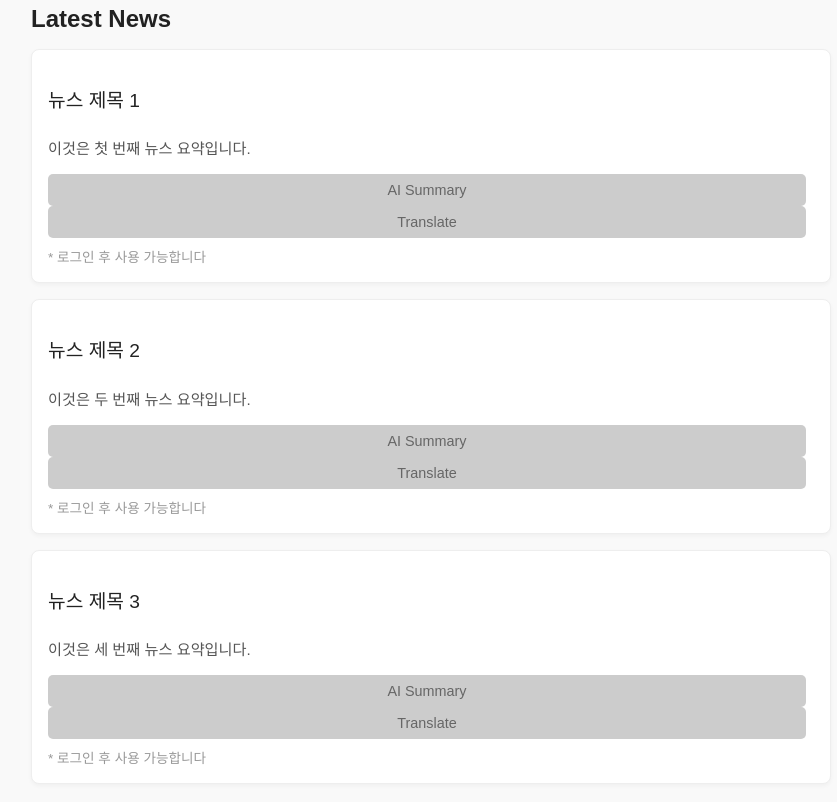
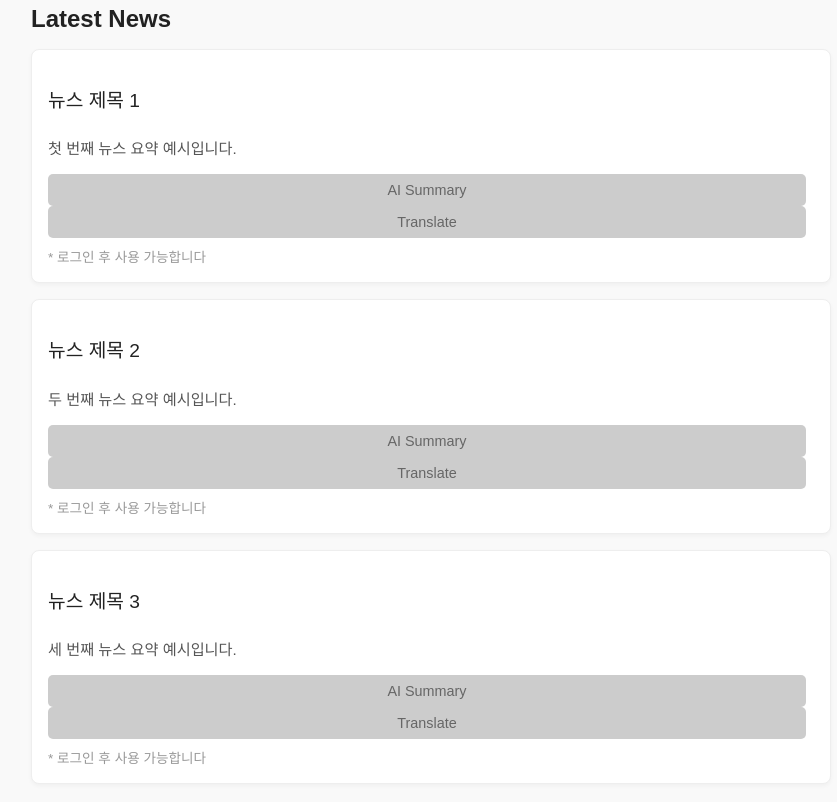
Before and after one commit to yj-lee1/syncview-project, a React (Create React App) app: page / in a window 1280 px wide. Shown: the part 400-1202 px from the top of the page, without its empty margins (209-1046 px from the left). Built offline with nearby package versions, Linux system fonts and the light colour scheme; a web font is replaced by a local one.

Commit message:
Home.jsx

```diff
--- a/src/pages/Home.jsx
+++ b/src/pages/Home.jsx
@@ -1,59 +1,69 @@
 // src/pages/Home.jsx
 import React, { useState } from "react";
-import { useNavigate } from "react-router-dom";
-import "../components/LoginModal.css";
+import { useNavigate, Link } from "react-router-dom";
+import "../components/LoginModal.css"; // LoginModal 전용 CSS
 import LoginModal from "../components/LoginModal";
 import "./Home.css";
 
-const Home = () => {
+function Home() {
   const navigate = useNavigate();
+
+  // 실제 로그인 상태를 관리할 때는 Context나 Redux, 또는 API 호출 결과를 사용하세요.
+  // 예시에서는 편의상 하드코딩된 false 상태를 사용합니다.
   const [isLoggedIn, setIsLoggedIn] = useState(false);
+
+  // 로그인 모달 표시 여부
   const [showLogin, setShowLogin] = useState(false);
 
+  // 예시용 뉴스 데이터 (나중에 크롤링·API 연동된 실제 데이터로 대체 가능)
   const newsList = [
-    { id: 1, title: "뉴스 제목 1", summary: "이것은 첫 번째 뉴스 요약입니다." },
-    { id: 2, title: "뉴스 제목 2", summary: "이것은 두 번째 뉴스 요약입니다." },
-    { id: 3, title: "뉴스 제목 3", summary: "이것은 세 번째 뉴스 요약입니다." },
+    { id: 1, title: "뉴스 제목 1", summary: "첫 번째 뉴스 요약 예시입니다." },
+    { id: 2, title: "뉴스 제목 2", summary: "두 번째 뉴스 요약 예시입니다." },
+    { id: 3, title: "뉴스 제목 3", summary: "세 번째 뉴스 요약 예시입니다." },
   ];
 
+  // “서비스 시작하기” 버튼 클릭 시 /news 페이지로 이동
   const handleStart = () => {
     navigate("/news");
   };
 
+  // AI Summary 버튼 클릭 시 동작
   const handleAISummary = (id) => {
     if (!isLoggedIn) {
       alert("로그인 후 이용 가능합니다.");
       setShowLogin(true);
       return;
     }
+    // 로그인된 상태라면 실제 요약 API 호출 로직을 작성하세요.
     console.log("AI 요약 요청:", id);
   };
 
+  // Translate 버튼 클릭 시 동작
   const handleTranslate = (id) => {
     if (!isLoggedIn) {
       alert("로그인 후 이용 가능합니다.");
       setShowLogin(true);
       return;
     }
+    // 로그인된 상태라면 실제 번역 API 호출 로직을 작성하세요.
     console.log("번역 요청:", id);
   };
 
+  // 로그인 모달 닫기
   const closeLoginModal = () => {
     setShowLogin(false);
   };
 
   return (
     <div className="home-container">
-      {/* ========== 헤더 (디자인 교체됨) ========== */}
+      {/* ========== 헤더 ========== */}
       <header className="header">
+        {/* 왼쪽 로고 영역 (이미지 대신 텍스트로 표시) */}
         <div className="header-left">
-          {/*
-            보내주신 디자인에 맞춰 여기에 텍스트나 아이콘을 넣어주세요.
-            예시: "SyncView"를 굵고 깔끔한 폰트로 표시 혹은 아이콘 없이 텍스트만 사용
-          */}
           <span className="header-logo-text">SyncView</span>
         </div>
 
+        {/* 네비게이션 메뉴 */}
         <nav className="nav">
           <a href="#team" className="nav-item">
             Team Introduction
@@ -62,10 +72,11 @@ const Home = () => {
             Service 소개
           </a>
 
-          {/* 사용자 메뉴 (사람 아이콘 + 팝업) */}
+          {/* 사용자 메뉴 (사람 아이콘 → 호버 시 팝업) */}
           <div className="user-menu">
             <div className="user-icon">👤</div>
             <div className="user-popup">
+              {/* 여기서 “로그인” 버튼을 누르면 LoginModal이 열립니다. */}
               <button
                 className="popup-login-btn"
                 onClick={() => setShowLogin(true)}
@@ -87,7 +98,7 @@ const Home = () => {
         <p className="auth-warning">no login required to read this</p>
       </main>
 
-      {/* ========== 뉴스 섹션 ========== */}
+      {/* ========== 최신 뉴스 섹션 ========== */}
       <section className="news-section">
         <h2>Latest News</h2>
 
@@ -95,6 +106,8 @@ const Home = () => {
           <div key={news.id} className="news-card">
             <h3>{news.title}</h3>
             <p>{news.summary}</p>
+
+            {/* disabled 속성은 제거하고, isLoggedIn 상태에 따라 .disabled 클래스를 적용합니다. */}
             <button
               className={isLoggedIn ? "" : "disabled"}
               onClick={() => handleAISummary(news.id)}
@@ -107,6 +120,8 @@ const Home = () => {
             >
               Translate
             </button>
+
+            {/* 비로그인 상태 시 안내 문구 */}
             {!isLoggedIn && (
               <div className="auth-warning">* 로그인 후 사용 가능합니다</div>
             )}
@@ -118,6 +133,6 @@ const Home = () => {
       {showLogin && <LoginModal onClose={closeLoginModal} />}
     </div>
   );
-};
+}
 
 export default Home;
```
